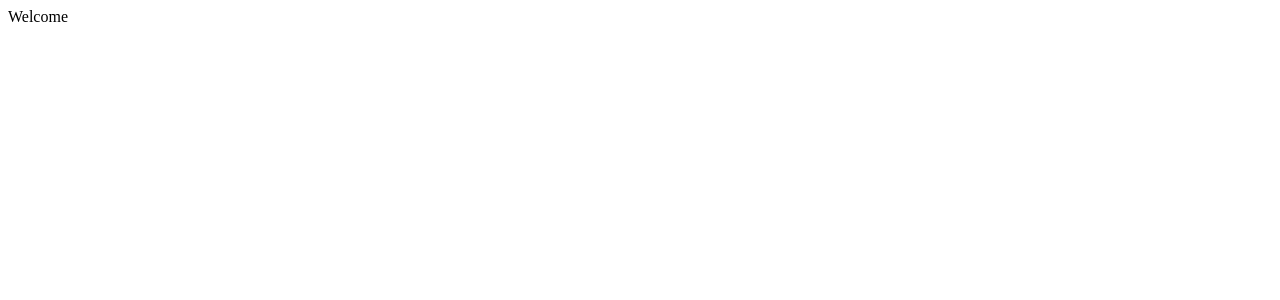
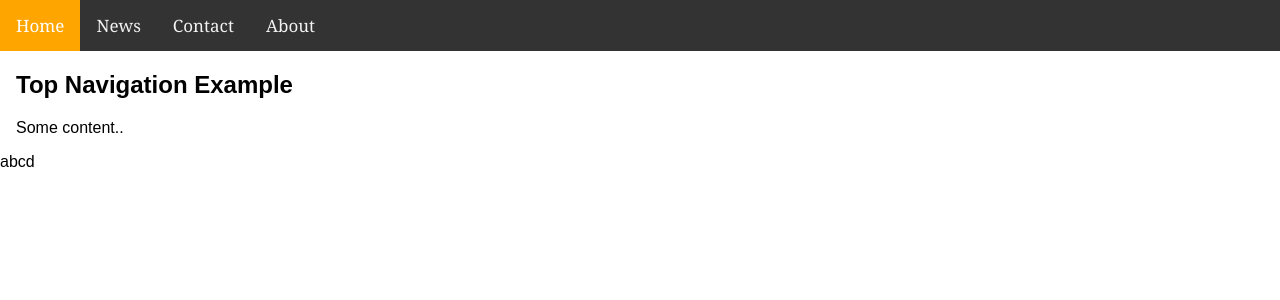
Before and after one commit to adrabczyk90/comarch-app, an Angular app: page / in a window 1280 px wide. Shown: the top 300 px of the page. Built offline with nearby package versions, Linux system fonts and the light colour scheme.

Commit message:
adding navigation

```diff
--- a/src/app/app.component.css
+++ b/src/app/app.component.css
@@ -1,3 +1,28 @@
+.topnav {
+    overflow: hidden;
+    background-color: #333;
+    font-family: Georgia, 'Times New Roman', Times, serif;
+  }
+
+  .topnav a {
+    float: left;
+    color: #f2f2f2;
+    text-align: center;
+    padding: 14px 16px;
+    text-decoration: none;
+    font-size: 17px;
+  }
+
+  .topnav a:hover {
+    background-color: #ddd;
+    color: black;
+  }
+
+  .topnav a.active {
+    background-color: #FFA500;
+    color: white;
+  }
+
   /* Responsive Styles */
   @media screen and (max-width: 767px) {
 
--- a/src/app/app.component.html
+++ b/src/app/app.component.html
@@ -1,26 +1,22 @@
 
-
-<!-- Toolbar -->
-<div class="toolbar" role="banner">
-  <span>Welcome</span>
+<div class="topnav">
+  <a class="active" href="#home">Home</a>
+  <a href="#news">News</a>
+  <a href="#contact">Contact</a>
+  <a href="#about">About</a>
 </div>
 
-
-<div class="content" role="main">
-
-
-  <!-- Links -->
-  <div class="card-container">
-
-  </div>
+<div style="padding-left:16px">
+  <h2>Top Navigation Example</h2>
+  <p>Some content..</p>
+</div>
 
   <!-- Footer -->
   <footer>
-
+     abcd
   </footer>
 
 
-</div>
 
 
 
--- a/src/styles.css
+++ b/src/styles.css
@@ -1 +1,4 @@
-/* You can add global styles to this file, and also import other style files */
+body {
+    margin: 0;
+    font-family: Arial, Helvetica, sans-serif;
+  }
```
